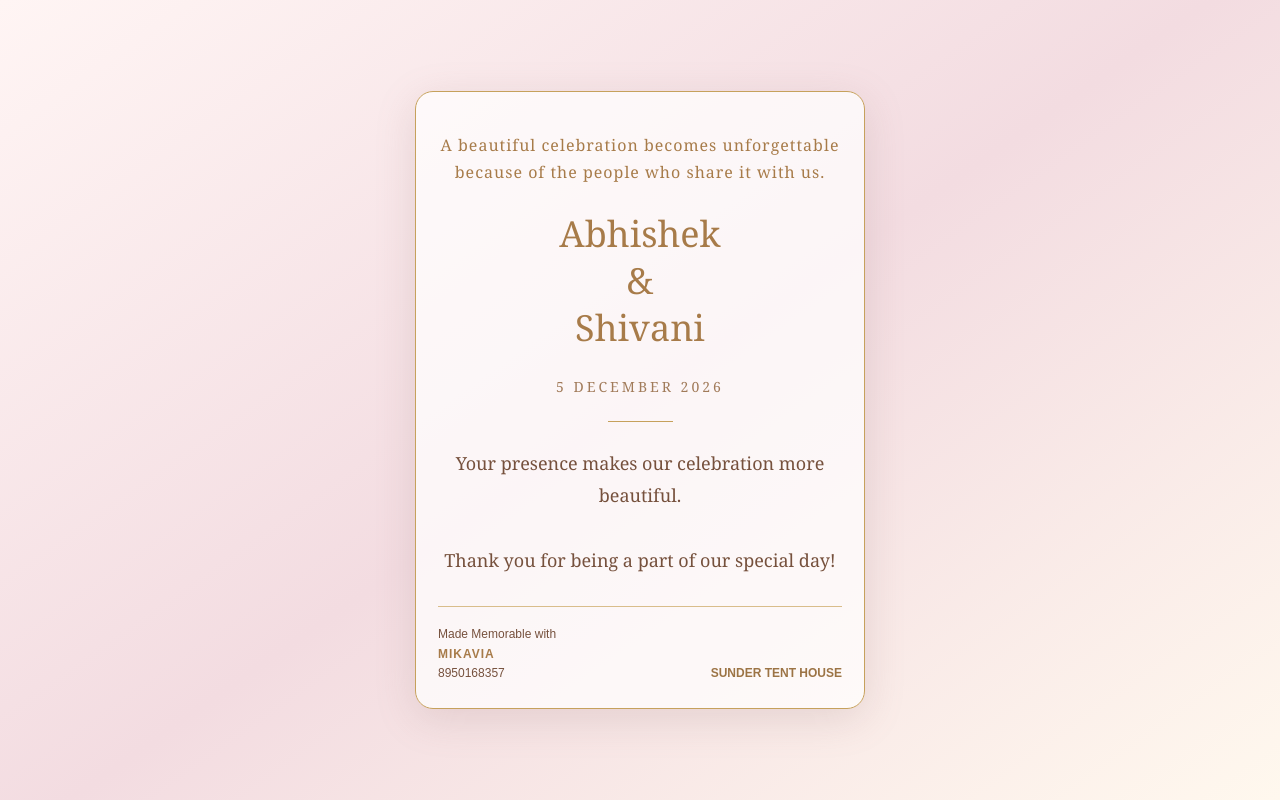
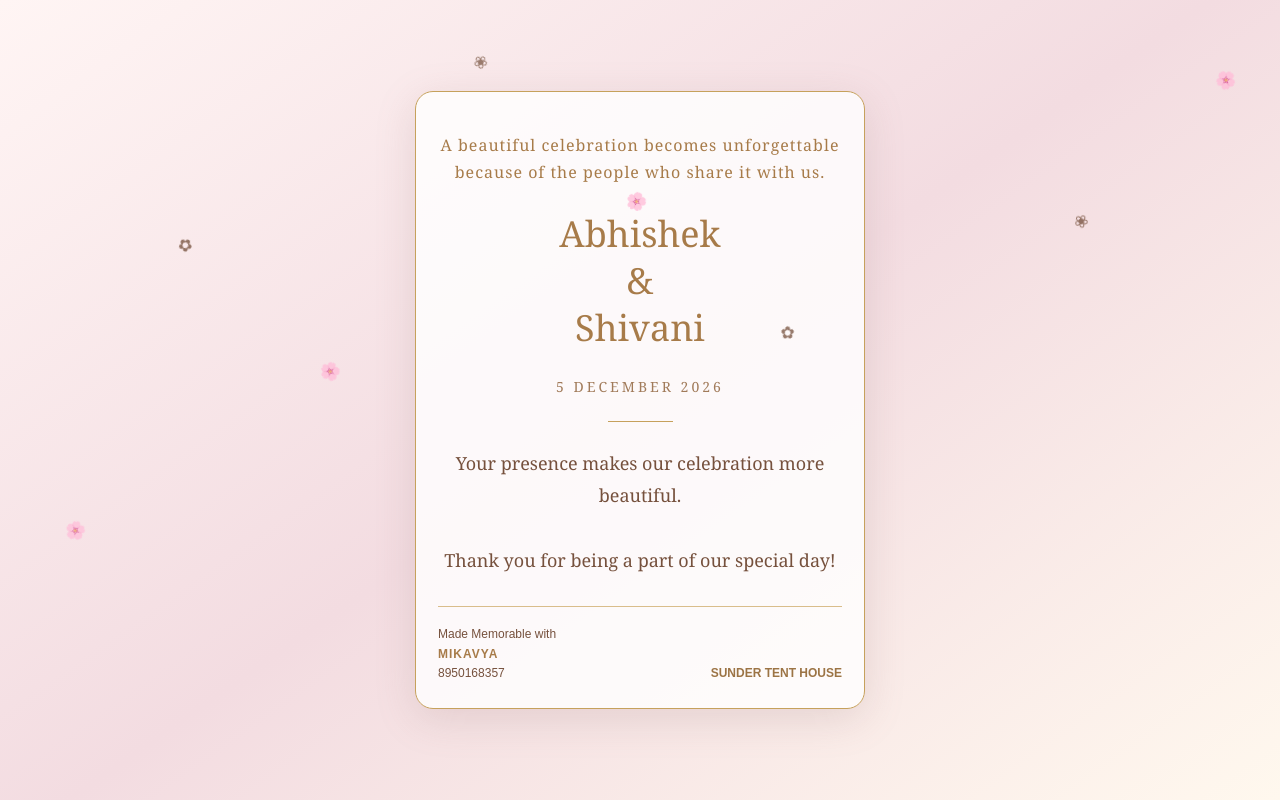
Before and after one commit to tarunvermacoolbuddy-cell/github.github.io, a plain HTML site: page index.html in a window 1280 px wide. Drawn offline with Linux system fonts and the light colour scheme.

Commit message:
Update index.html

```diff
--- a/index.html
+++ b/index.html
@@ -3,47 +3,62 @@
 <head>
 <meta charset="UTF-8">
 <meta name="viewport" content="width=device-width, initial-scale=1.0">
-<title>Abhishek & Shivani | MIKAVIA</title>
+<title>Abhishek & Shivani | MIKAVYA</title>
 
 <style>
-* {
-  box-sizing: border-box;
-}
+* { box-sizing: border-box; }
 
 body {
   margin: 0;
   min-height: 100vh;
-  padding: 25px 15px;
+  padding: 30px 15px;
   display: flex;
   justify-content: center;
   align-items: center;
   font-family: Georgia, serif;
-  background: linear-gradient(145deg, #fff5f4, #f3dce1, #fff8ee);
+  background: linear-gradient(145deg,#fff5f4,#f3dce1,#fff8ee);
   color: #76513d;
+  overflow-x: hidden;
 }
 
 .card {
+  position: relative;
   width: 100%;
   max-width: 450px;
   padding: 40px 22px 25px;
   text-align: center;
   border: 1px solid #c6a15c;
   border-radius: 18px;
-  background: rgba(255,255,255,0.72);
+  background: rgba(255,255,255,.82);
   box-shadow: 0 10px 40px #9d777733;
-  animation: appear 1.5s ease both;
+  overflow: hidden;
 }
 
-@keyframes appear {
+/* Sequential text appearance */
+.reveal {
+  opacity: 0;
+  animation: showText .7s ease forwards;
+}
+
+@keyframes showText {
   from {
     opacity: 0;
-    transform: translateY(-35px);
+    transform: translateY(-18px);
   }
   to {
     opacity: 1;
     transform: translateY(0);
   }
 }
+
+.delay1 { animation-delay: .15s; }
+.delay2 { animation-delay: .40s; }
+.delay3 { animation-delay: .65s; }
+.delay4 { animation-delay: .90s; }
+.delay5 { animation-delay: 1.15s; }
+.delay6 { animation-delay: 1.40s; }
+.delay7 { animation-delay: 1.65s; }
+.delay8 { animation-delay: 1.90s; }
 
 .quote {
   color: #a77b49;
@@ -86,14 +101,12 @@ h1 {
   border-top: 1px solid #d9bd8b;
   padding-top: 18px;
   margin-top: 30px;
-  font-family: Arial, sans-serif;
+  font-family: Arial,sans-serif;
   font-size: 12px;
   line-height: 1.6;
 }
 
-.left {
-  flex: 1;
-}
+.left { flex: 1; }
 
 .right {
   flex: 1;
@@ -107,29 +120,86 @@ h1 {
   font-weight: bold;
   letter-spacing: 1px;
 }
+
+/* Gentle flower shower */
+.petals {
+  position: fixed;
+  inset: 0;
+  overflow: hidden;
+  pointer-events: none;
+  z-index: 5;
+}
+
+.petal {
+  position: absolute;
+  top: -30px;
+  font-size: 17px;
+  opacity: 0;
+  animation: flowerFall linear infinite;
+}
+
+.petal:nth-child(1) { left: 5%; animation-duration: 8s; animation-delay: 0s; }
+.petal:nth-child(2) { left: 14%; animation-duration: 10s; animation-delay: 2s; }
+.petal:nth-child(3) { left: 25%; animation-duration: 9s; animation-delay: 1s; }
+.petal:nth-child(4) { left: 37%; animation-duration: 11s; animation-delay: 4s; }
+.petal:nth-child(5) { left: 49%; animation-duration: 8s; animation-delay: 3s; }
+.petal:nth-child(6) { left: 61%; animation-duration: 10s; animation-delay: 1s; }
+.petal:nth-child(7) { left: 73%; animation-duration: 9s; animation-delay: 5s; }
+.petal:nth-child(8) { left: 84%; animation-duration: 11s; animation-delay: 2s; }
+.petal:nth-child(9) { left: 95%; animation-duration: 9s; animation-delay: 4s; }
+
+@keyframes flowerFall {
+  0% {
+    transform: translateY(0) rotate(0deg);
+    opacity: 0;
+  }
+  10% { opacity: .8; }
+  90% { opacity: .7; }
+  100% {
+    transform: translateY(110vh) rotate(360deg);
+    opacity: 0;
+  }
+}
+
+@media (prefers-reduced-motion: reduce) {
+  .reveal { animation: none; opacity: 1; }
+  .petal { animation: none; display: none; }
+}
 </style>
 </head>
 
 <body>
 
+<div class="petals" aria-hidden="true">
+  <span class="petal">🌸</span>
+  <span class="petal">✿</span>
+  <span class="petal">🌸</span>
+  <span class="petal">❀</span>
+  <span class="petal">🌸</span>
+  <span class="petal">✿</span>
+  <span class="petal">🌸</span>
+  <span class="petal">❀</span>
+  <span class="petal">🌸</span>
+</div>
+
 <div class="card">
 
-  <div class="quote">
+  <div class="quote reveal delay1">
     A beautiful celebration becomes unforgettable
     because of the people who share it with us.
   </div>
 
-  <h1>
+  <h1 class="reveal delay2">
     Abhishek<br>&<br>Shivani
   </h1>
 
-  <div class="date">
+  <div class="date reveal delay3">
     5 DECEMBER 2026
   </div>
 
-  <div class="line"></div>
+  <div class="line reveal delay4"></div>
 
-  <p class="message">
+  <p class="message reveal delay5">
     Your presence makes our celebration more beautiful.
     <br><br>
     Thank you for being a part of our special day!
@@ -138,12 +208,12 @@ h1 {
   <div class="footer">
 
     <div class="left">
-      Made Memorable with
-      <div class="brand">MIKAVIA</div>
-      8950168357
+      <div class="reveal delay6">Made Memorable with</div>
+      <div class="brand reveal delay7">MIKAVYA</div>
+      <div class="reveal delay8">8950168357</div>
     </div>
 
-    <div class="right">
+    <div class="right reveal delay8">
       SUNDER TENT HOUSE
     </div>
 
@@ -152,4 +222,4 @@ h1 {
 </div>
 
 </body>
-</html
+</html>
```
